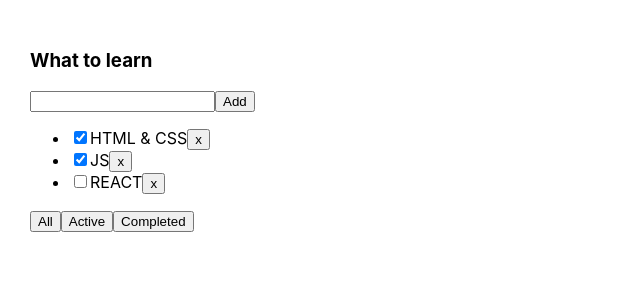
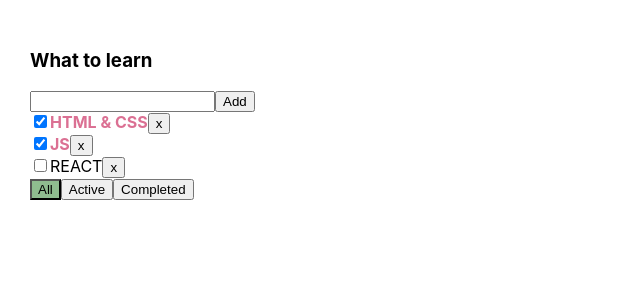
Before and after one commit to LizaAgey/inc_todo_list, a React (Create React App) app: page / in a window 1280 px wide. Shown: the top 300 px of the page, without its empty margins (0-640 px from the left). Built offline with nearby package versions, Linux system fonts and the light colour scheme.

Commit message:
feat: tasks' statuses, styles are added

```diff
--- a/src/App.tsx
+++ b/src/App.tsx
@@ -1,7 +1,7 @@
 import React, {useState} from 'react';
 import './App.css';
-import TodoList from "./components/TodoList";
-import {v1} from "uuid";
+import TodoList from './components/TodoList';
+import {v1} from 'uuid';
 
 
 export type TaskType = {
@@ -10,7 +10,7 @@
     isDone: boolean
 }
 
-export type FilterValuesType = "All" | "Active" | "Completed"
+export type FilterValuesType = 'All' | 'Active' | 'Completed'
 
 function App() {
 
@@ -33,7 +33,7 @@
     };
 
 
-    let [filter, setFilter] = useState <FilterValuesType>("All")
+    let [filter, setFilter] = useState<FilterValuesType>('All')
 
     // once user press UI filter button, onClickHandler receive new nextFilerValue
     // set this new filter value as filter
@@ -47,9 +47,9 @@
     const getFilteredTasks =
         (tasks: Array<TaskType>, filter: FilterValuesType): Array<TaskType> => {
             switch (filter) {
-            case "Completed" :
+                case 'Completed' :
                     return tasks.filter(task => task.isDone)
-            case "Active":
+                case 'Active':
                     return tasks.filter(task => !task.isDone)
                 default:
                     return tasks
@@ -60,6 +60,14 @@
     const addTask = (title: string) => {
         const newTask: TaskType = {id: v1(), title, isDone: false}
         setTasks([newTask, ...tasks])
+    };
+
+    const changeTaskStatus = (taskID: string, isDone: boolean) => {
+        setTasks(tasks.map(
+            task => task.id === taskID
+                ? {...task, isDone}
+                : task
+        ))
     };
 
 
@@ -75,7 +83,8 @@
                 // onClickHandler which change filer value => filter task list
                 changeFilterState={changeFilterState}
                 addTask={addTask}
-
+                changeTaskStatus = {changeTaskStatus}
+                filter = {filter}
 
             />
         </div>
--- a/src/components/TodoList.tsx
+++ b/src/components/TodoList.tsx
@@ -1,6 +1,8 @@
 import React, {ChangeEvent, KeyboardEvent, useState} from 'react';
 import {TaskType} from '../App';
-import {FilterValuesType} from "../App";
+import {FilterValuesType} from '../App';
+
+import styles from './styles.module.css'
 
 
 type TodoListPropsType = {
@@ -9,42 +11,55 @@
     removeTask: (taskId: string) => void,
     changeFilterState: (newFilterValue: FilterValuesType) => void
     addTask: (title: string) => void
-
+    changeTaskStatus: (taskID: string, isDone: boolean) => void
+    filter: FilterValuesType
 }
 
+
 const TodoList = (props: TodoListPropsType) => {
+
 
         //put ONE task (as data) to html-tag to display
         //оборачивалка тасок в теги
         const getTasksItemList = (task: TaskType) => {
                 const removeTaskHandler = () => props.removeTask(task.id);
+                const changeTaskStatusHandler = (event: ChangeEvent<HTMLInputElement>) => props.changeTaskStatus(task.id, event.currentTarget.checked)
 
                 return (
-            <li key={task.id}>
-                <input type="checkbox" checked={task.isDone}/>
-                <span>{task.title}</span>
+                    <div key={
+                        task.id
+                    }
+                    >
+                        <input
+                            type="checkbox"
+                            checked={task.isDone}
+                            onChange={changeTaskStatusHandler}
+                        />
+                        <span className={task.isDone ? styles.completedTask : ''}>{task.title}</span>
                         <button onClick={removeTaskHandler}>x</button>
-            </li>
+                    </div>
                 )
-    };
+            }
+        ;
 
 //EACH task (as data) put in Function which will create a html-tag for rendering of it
 // передаем список тасок в помещение в теги
-    const tasksListItem = props.tasks.map((task: TaskType) => {
+        const tasksListItem = props.tasks.length > 0
+            ? props.tasks.map((task: TaskType) => {
                 return getTasksItemList(task)
-    })
+            }) : (<div>List is empty</div>)
 
-    const [taskTitle, setTaskTitle] = useState<string>("")
+        const [taskTitle, setTaskTitle] = useState<string>('')
 
         const addTaskHandler = () => {
             props.addTask(taskTitle)
-        setTaskTitle("")
+            setTaskTitle('')
         };
 
         const onChangeSetTaskTitleHandler = (event: ChangeEvent<HTMLInputElement>) => setTaskTitle(event.currentTarget.value);
 
         const onEnterAddTaskHandler = (event: KeyboardEvent<HTMLInputElement>) => {
-        if (event.key === "Enter") {
+            if (event.key === 'Enter') {
                 addTaskHandler()
             }
         }
@@ -62,17 +77,24 @@
                     />
                     <button onClick={addTaskHandler}>Add</button>
                 </div>
-            <ul>
+                <div>
                     {/*render list of tags with tasks' data*/}
                     {tasksListItem}
-            </ul>
+                </div>
                 <div>
-                <button onClick={onClickFilterHandlerCreator("All")}>All</button>
-                <button onClick={onClickFilterHandlerCreator("Active")}>Active</button>
-                <button onClick={onClickFilterHandlerCreator("Completed")}>Completed</button>
+                    <button className={props.filter === 'All' ? styles.btnActive : ''}
+                            onClick={onClickFilterHandlerCreator('All')}>All
+                    </button>
+                    <button className={props.filter === 'Active' ? styles.btnActive : ''}
+                            onClick={onClickFilterHandlerCreator('Active')}>Active
+                    </button>
+                    <button className={props.filter === 'Completed' ? styles.btnActive : ''}
+                            onClick={onClickFilterHandlerCreator('Completed')}>Completed
+                    </button>
                 </div>
             </div>
         );
-};
+    }
+;
 
 export default TodoList;
--- /dev/null
+++ b/src/components/styles.module.css
@@ -0,0 +1,8 @@
+.btnActive {
+    background-color: darkseagreen;
+}
+
+.completedTask {
+    color: palevioletred;
+    font-weight: bolder;
+}
```
Lines whose indentation alone changed are shown as unchanged.
